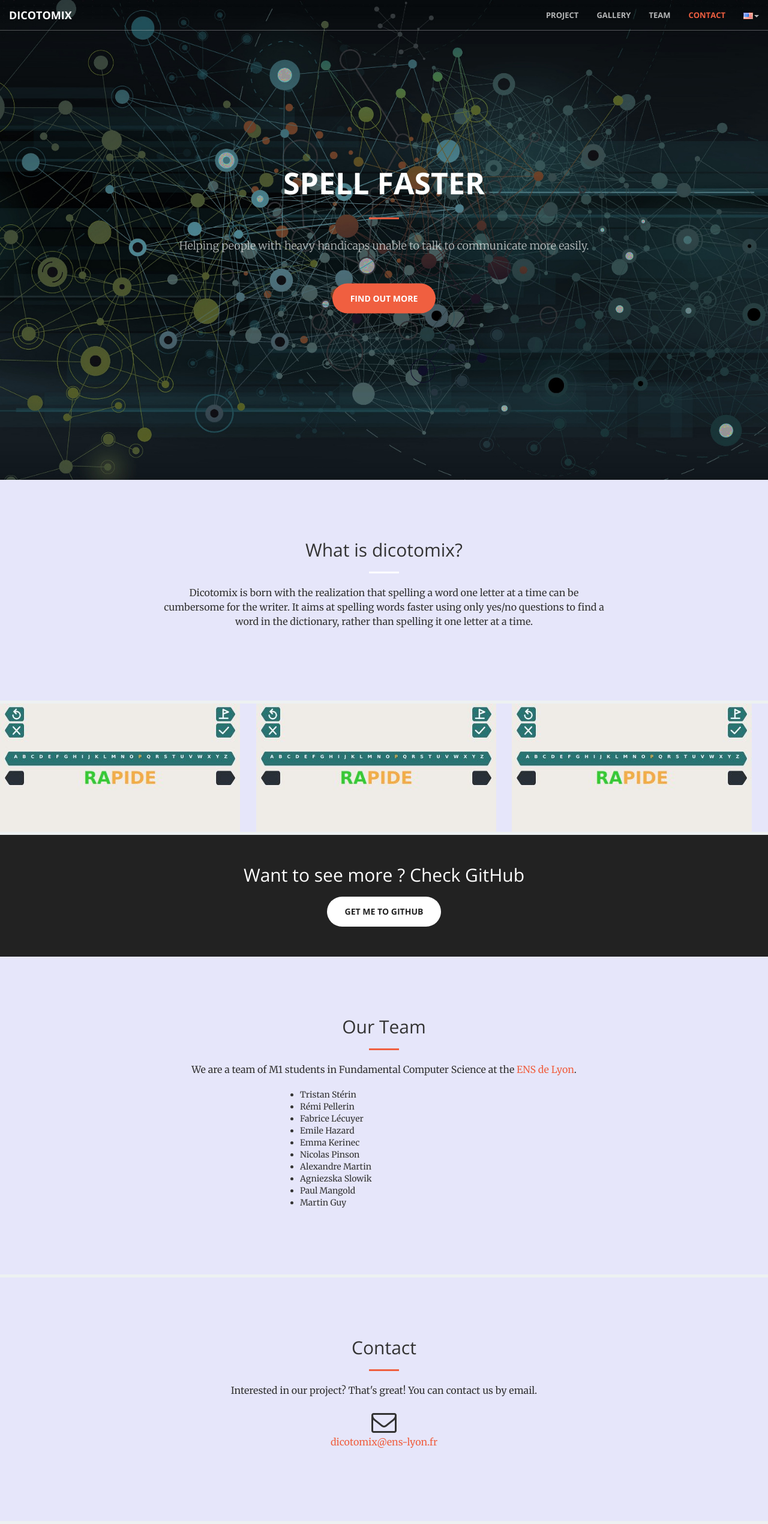
After one commit to Dicotomix/DicotomixWebsite, a PHP site: page /index.php in a window 1280 px wide. The commit adds this page. Shown: the whole page at 60% size. Run offline with PHP 8.4, Linux system fonts and the light colour scheme; some libraries are stand-ins or nearby versions.

Commit message:
add translation support

```diff
--- a/css/creative.css
+++ b/css/creative.css
@@ -432,3 +432,7 @@ section
 	//margin-bottom:2px;
 	border-bottom: 5px solid #edf1f2;
 }
+
+.dropdown-menu {
+    min-width: 0px !important;
+}
--- a/index.html
+++ b/index.php
@@ -1,3 +1,25 @@
+<?php
+$labels = [
+	"en" => "English",
+	"fr" => "Français",
+	"es" => "Español",
+	"pl" => "Polski"];
+
+
+$curr_lang = "en"; //put "en" by default
+
+if (isset($_GET['lang']) && array_key_exists($_GET['lang'], $labels))
+	$curr_lang = $_GET['lang'];
+
+$curr_lang_lab = $labels[$curr_lang];
+require_once('lang/lang_'.$curr_lang.'.php');
+
+$uri_parts = explode('?', $_SERVER['REQUEST_URI'], 2);
+$url = substr($uri_parts[0], 0, -1);
+
+
+?>
+
 <!DOCTYPE html>
 <html lang="en">
 
@@ -9,7 +31,7 @@
     <meta name="description" content="">
     <meta name="author" content="">
 
-    <title>Dicotomix Project</title>
+    <title><?= $dict['title_browser'] ?></title>
 
     <!-- Bootstrap Core CSS -->
     <link href="vendor/bootstrap/css/bootstrap.min.css" rel="stylesheet">
@@ -50,19 +72,30 @@
             <div class="collapse navbar-collapse" id="bs-example-navbar-collapse-1">
                 <ul class="nav navbar-nav navbar-right">
                     <li>
-                        <a class="page-scroll" href="#project">Project</a>
+                        <a class="page-scroll" href="#project"><?= $dict['project'] ?></a>
                     </li>
 
 					<li>
-                        <a class="page-scroll" href="#gallery">Gallery</a>
+                        <a class="page-scroll" href="#gallery"><?= $dict['gallery'] ?></a>
                     </li>
 
                     <li>
-                        <a class="page-scroll" href="#team">Team</a>
+                        <a class="page-scroll" href="#team"><?= $dict['team'] ?></a>
                     </li>
                     <li>
-                        <a class="page-scroll" href="#contact">Contact</a>
+                        <a class="page-scroll" href="#contact"><?= $dict['contact'] ?></a>
                     </li>
+
+					<li class="dropdown">
+					  <a href="#" class="dropdown-toggle" data-toggle="dropdown" role="button" aria-haspopup="true" aria-expanded="false"> <img  src=<?php echo '"img/flags/flag_'.$curr_lang.'.png"'?> alt="<?= $curr_lang_lab ?>" /><span class="caret"></span></a>
+					  <ul class="dropdown-menu">
+						<li><a href= <?php echo '"'.$url.'?lang=en"'; ?>><img  src="img/flags/flag_en.png" alt="English" /></a></li>
+						<li><a href= <?php echo '"'.$url.'?lang=fr"'; ?>><img  src="img/flags/flag_fr.png" alt="Français" /></a></li>
+						<li><a href= <?php echo '"'.$url.'?lang=es"'; ?>><img  src="img/flags/flag_es.png" alt="Español" /></a></li>
+						<li><a href= <?php echo '"'.$url.'?lang=pl"'; ?>><img  src="img/flags/flag_pl.png" alt="Polski" /></a></li>
+					  </ul>
+					</li>
+
                     <!--<li>
                         <a class="page-scroll" href="#contact">Contact</a>
                     </li>-->
@@ -76,10 +109,10 @@
     <header>
         <div class="header-content">
             <div class="header-content-inner">
-                <h1 id="homeHeading">Spell Faster</h1>
+                <h1 id="homeHeading"><?= $dict['header_title'] ?></h1>
                 <hr>
-                <p>Helping people with heavy handicaps unable to talk to communicate more easily.</p>
-                <a href="#project" class="btn btn-primary btn-xl page-scroll">Find Out More</a>
+                <p><?= $dict['header_subtitle'] ?></p>
+                <a href="#project" class="btn btn-primary btn-xl page-scroll"><?= $dict['header_button'] ?></a>
             </div>
         </div>
     </header>
@@ -90,9 +123,9 @@
         <div class="container">
             <div class="row">
                 <div class="col-lg-8 col-lg-offset-2 text-center">
-                    <h2 class="section-heading">What is dicotomix?</h2>
+                    <h2 class="section-heading"><?= $dict['whatisdicotomix_title'] ?></h2>
                     <hr class="light">
-                    <p>Dicotomix is born with the realization that spelling a word one letter at a time can be cumbersome for the writer. It aims at spelling words faster using only yes/no questions to find a word in the dictionary, rather than spelling it one letter at a time.</p>
+                    <p><?= $dict['whatisdicotomix_content'] ?></p>
 
 					<!--<a href="#services" class="page-scroll btn btn-default btn-xl sr-button">Get Started!</a>-->
                 </div>
@@ -204,8 +237,8 @@
     <aside class="bg-dark">
         <div class="container text-center">
             <div class="call-to-action">
-                <h2>Want to see more ? Check GitHub</h2>
-                <a href="http://github.com/Dicotomix" class="btn btn-default btn-xl sr-button">Get me to GitHub</a>
+                <h2><?= $dict['github_content'] ?></h2>
+                <a href="http://github.com/Dicotomix" class="btn btn-default btn-xl sr-button"><?= $dict['github_button'] ?></a>
             </div>
         </div>
     </aside>
@@ -217,9 +250,9 @@
         <div class="container">
             <div class="row">
                 <div class="col-lg-8 col-lg-offset-2 text-center">
-                    <h2 class="section-heading">Our Team</h2>
+                    <h2 class="section-heading"><?= $dict['team_title'] ?></h2>
                     <hr class="primary">
-                    <p>We are a team of M1 students in Fundamental Computer Science at the <a href="http://www.ens-lyon.fr/">ENS de Lyon</a>.</p>
+                    <p><?= $dict['team_content'] ?> <a href="http://www.ens-lyon.fr/">ENS de Lyon</a>.</p>
 
 
 
@@ -252,9 +285,9 @@
         <div class="container">
             <div class="row">
                 <div class="col-lg-8 col-lg-offset-2 text-center">
-                    <h2 class="section-heading">Contact</h2>
+                    <h2 class="section-heading"><?= $dict['contact_title'] ?></h2>
                     <hr class="primary">
-                    <p>Interested in our project? That's great! You can contact us by email.</p>
+                    <p><?= $dict['contact_content'] ?></p>
                 </div>
                 <!--
 				<div class="col-lg-4 col-lg-offset-2 text-center">
--- /dev/null
+++ b/lang/lang_en.php
@@ -0,0 +1,33 @@
+<?php
+//HTML TITLE (shown in the browser)
+$dict['title_browser'] = 'Dicotomix Project';
+
+//NAVIGATION BAR
+$dict['project'] = 'PROJECT';
+$dict['gallery'] = 'GALLERY';
+$dict['team'] = 'TEAM';
+$dict['contact'] = 'CONTACT';
+
+
+//HEADER
+$dict['header_title'] = 'SPELL FASTER';
+$dict['header_subtitle'] = 'Helping people with heavy handicaps unable to talk to communicate more easily.';
+$dict['header_button'] = 'FIND OUT MORE';
+
+
+//PROJECT
+
+$dict['whatisdicotomix_title'] = 'What is dicotomix?';
+$dict['whatisdicotomix_content'] = 'Dicotomix is born with the realization that spelling a word one letter at a time can be cumbersome for the writer. It aims at spelling words faster using only yes/no questions to find a word in the dictionary, rather than spelling it one letter at a time.';
+
+$dict['github_content'] = 'Want to see more ? Check GitHub';
+$dict['github_button'] = 'Get me to GitHub';
+
+//OUR TEAM
+$dict['team_title'] = 'Our Team';
+$dict['team_content'] = 'We are a team of M1 students in Fundamental Computer Science at the ';	//note: ENS de Lyon is let on the code as it is a link and we do not translate it
+
+
+//CONTACT
+$dict['contact_title'] = 'Contact';
+$dict['contact_content'] = 'Interested in our project? That\'s great! You can contact us by email.';
```
Also changed, not shown: lang/lang_es.php (added, +33 -0 lines), lang/lang_fr.php (added, +35 -0 lines), lang/lang_pl.php (added, +33 -0 lines), img/flags/flag_en.png (added), img/flags/flag_es.png (added), img/flags/flag_fr.png (added), img/flags/flag_pl.png (added), img/flags/flag_us.png (added).
